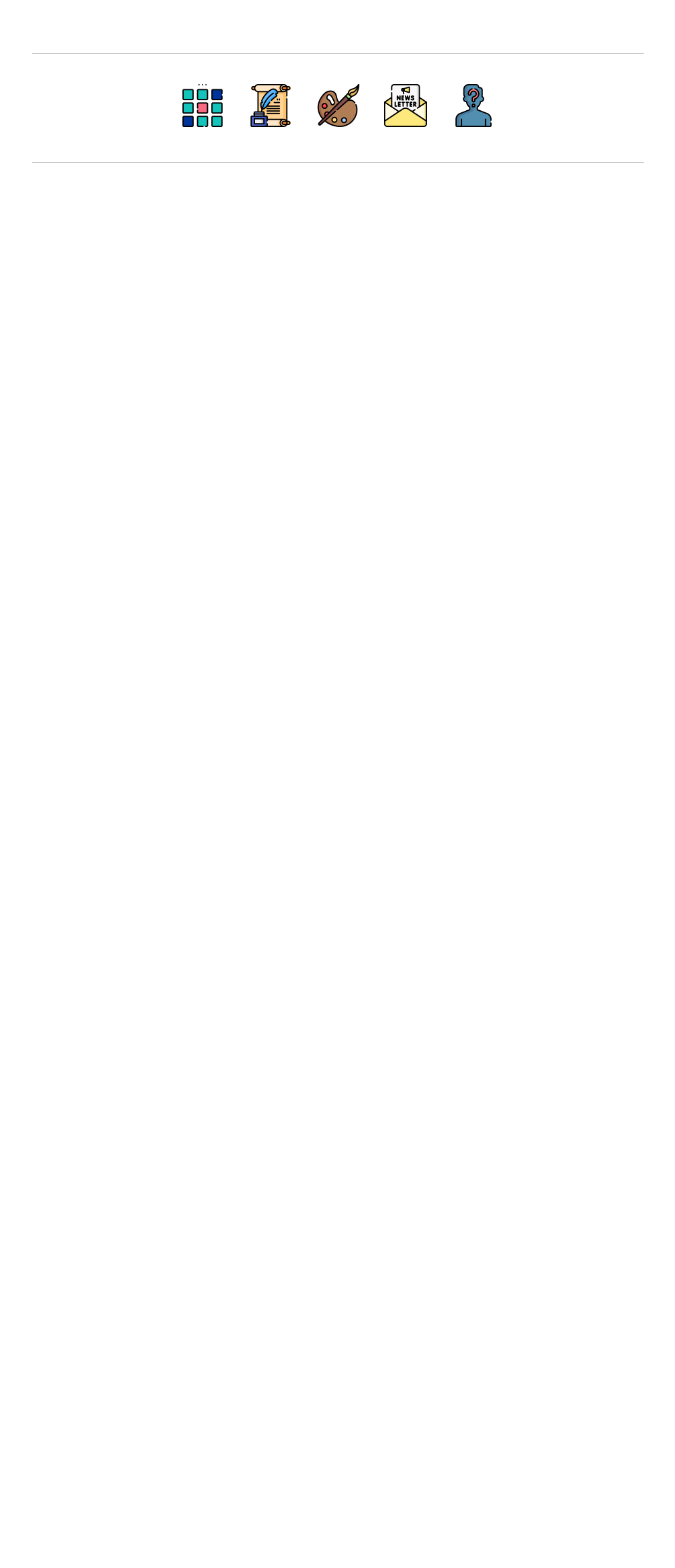
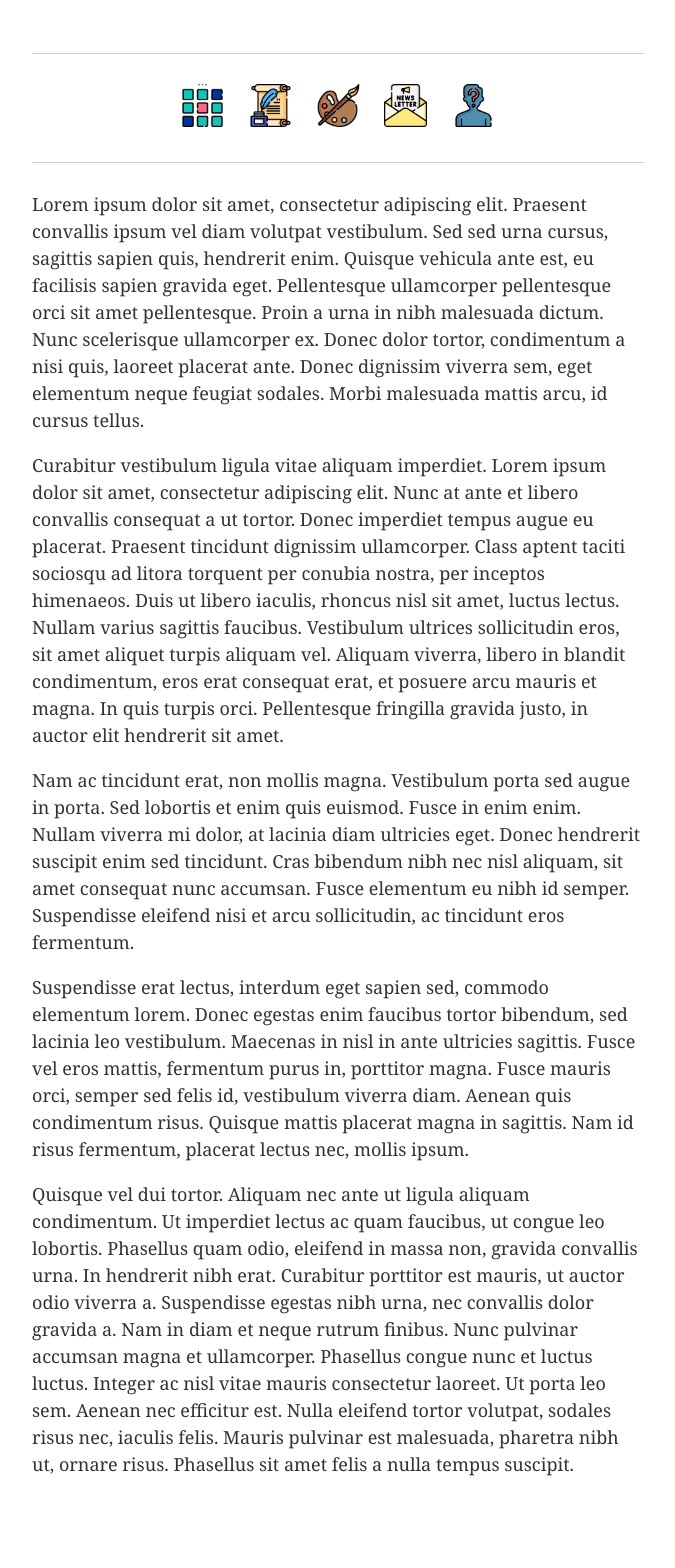
Before and after one commit to ellis-bio/ellisjalia, a Jekyll site: the page built from page-3.md, in a window 1280 px wide. Shown: the whole page, without its empty margins (302-977 px from the left). Built offline with Jekyll 4.4.1, drawn with Linux system fonts in a browser that asks for light colours; before the commit the page ends 900 px from its top, so only the background shows below that.

Commit message:
ud to page 3 (font size test)

```diff
--- a/page-3.md
+++ b/page-3.md
@@ -22,6 +22,7 @@
   color: tomato;
   text-decoration: none;
 }
+</style>
 
 Lorem ipsum dolor sit amet, consectetur adipiscing elit. Praesent convallis ipsum vel diam volutpat vestibulum. Sed sed urna cursus, sagittis sapien quis, hendrerit enim. Quisque vehicula ante est, eu facilisis sapien gravida eget. Pellentesque ullamcorper pellentesque orci sit amet pellentesque. Proin a urna in nibh malesuada dictum. Nunc scelerisque ullamcorper ex. Donec dolor tortor, condimentum a nisi quis, laoreet placerat ante. Donec dignissim viverra sem, eget elementum neque feugiat sodales. Morbi malesuada mattis arcu, id cursus tellus.
 
```
